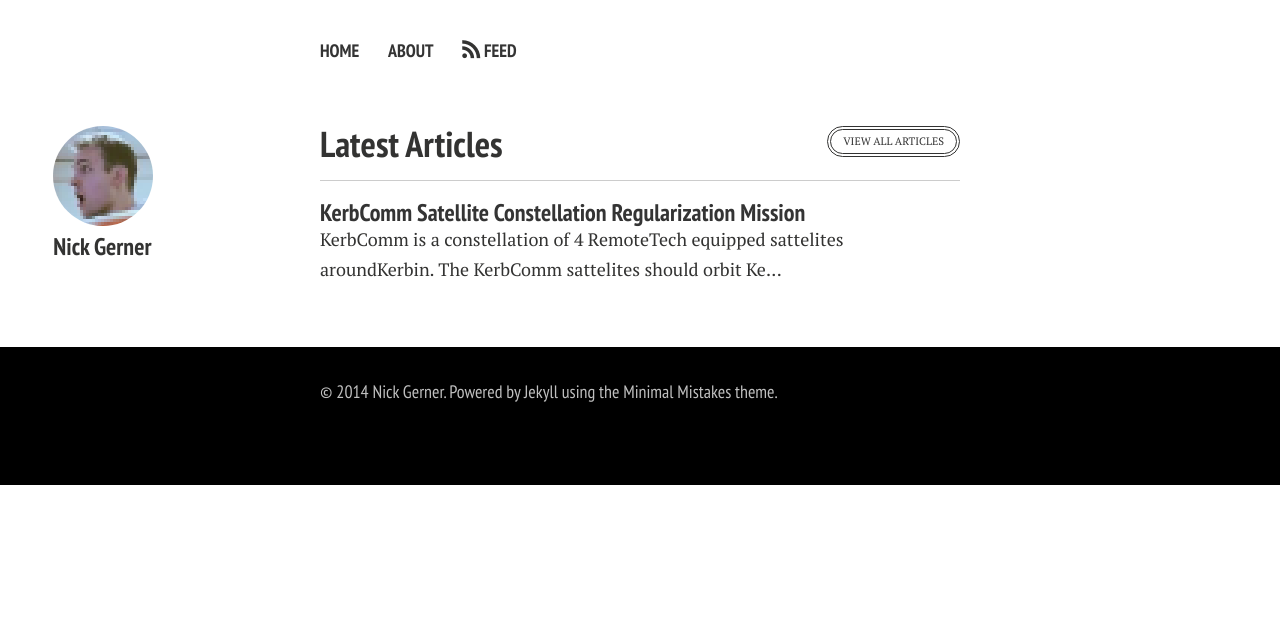
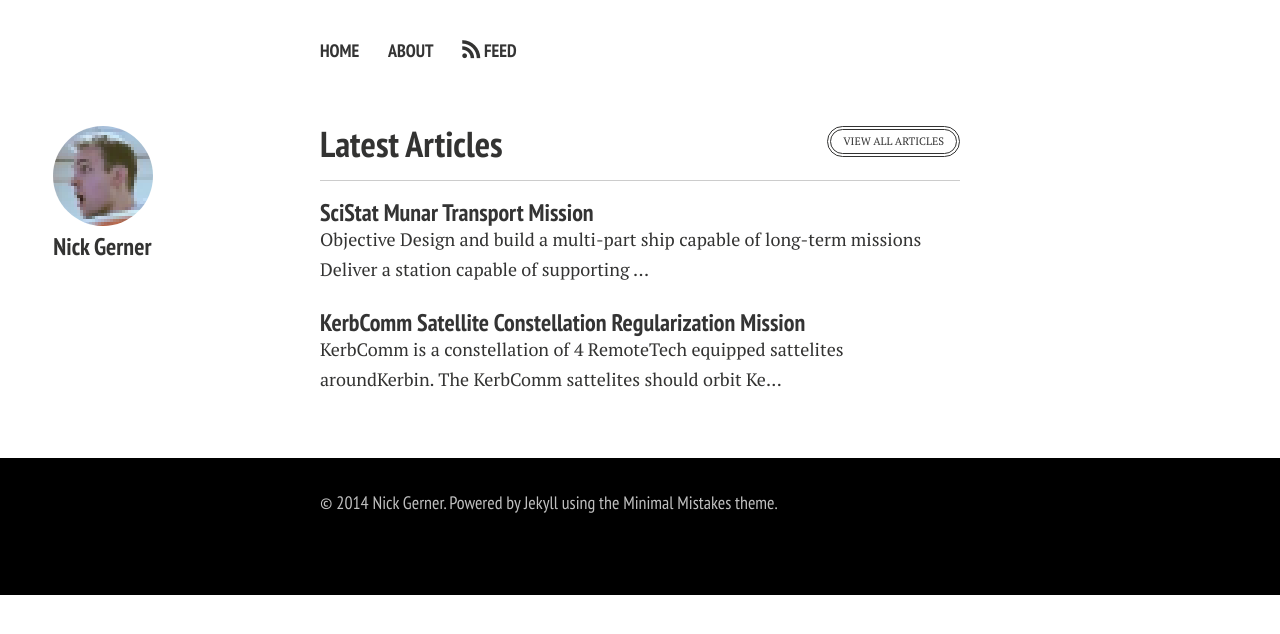
Before and after one commit to gerner/ksp, a Jekyll site: the page built from index.md, in a window 1280 px wide. Shown: the top 634 px of the page. Built offline with Jekyll 4.4.1, drawn with Linux system fonts in a browser that asks for light colours; nearby versions of some CDN libraries; part of the change alters nothing that is shown.

Commit message:
publishing scistat post

```diff
--- a/_config.yml
+++ b/_config.yml
@@ -19,3 +19,7 @@ links:
 
 # http://en.wikipedia.org/wiki/List_of_tz_database_time_zones
 timezone:    America/Los_Angeles
+
+kramdown:
+    auto_ids: true
+    toc_levels: 1..2
--- a/_drafts/sci-stat-mun.md
+++ b/_posts/2014-01-26-sci-stat-mun.md
@@ -1,104 +1,140 @@
 ---
 title: SciStat Munar Transport Mission
 layout: post
-date: 2014-01-18
+date: 2014-01-26 15:43
+
 ---
+
+
 
 Objective
 ---------
 
 1. Design and build a multi-part ship capable of long-term missions
-2. Deliver a station capable of supporting multiple scientific missions to the mun
+2. Deliver a station capable of supporting at least 3 scientific missions to
+   the Munar surface
 3. Establish a baseline process for supporting science missions from orbit
+
+###Contents
+* ToC
+{:toc}
 
 Vessels/Sections
 ----------------
 
-###SciStat Core
+To achieve the mission goals we'll construct a multi-part spacecraft/station
+which will travel to the Mun, including a lander capable of landing, ascent and
+rendezvous. The station will then support three such landing missions.
 
-Mobile Processing Lab, communication facilities, and fuel storage. This section
-provides support for lander science missions. The objective is to support at
-least three to five landings before the return vehicle carries results back to
-Kerbin. Ultimately, this section could support interplanetary missions.
-Establishing how many landings can be supported will be important during this
-mission.
+###SciStat Lab Section
+
+The Lab section includes a mobile processing lab, communication facilities, and
+fuel storage. This section provides the core support for lander science
+missions. The objective is to support at least three to five landings before
+the return vehicle carries results back to Kerbin. Ultimately, this section
+could support interplanetary missions.  Establishing how many landings can be
+supported will be an important measurement during this mission.
 
 ![SciStat Core in the VAB][lab-section-vab]{: .caption}
 
-Full Mass: 11085kg
-Dry Mass: 7085kg
-Fuel Capacity: 360/440
+* Full Mass: 11085kg
+* Dry Mass: 7085kg
+* Fuel Capacity: 360/440
 
 ###SciStat Drive Section
 
-Propulsion for SciStat I
+The drive section provides fuel and propulsion to the Mun. Ultimately it might
+provide propulsion outside the Kerbin sphere of influence. The drive section is
+the most massive section of SciStat I, nearly half of which is fuel. For these
+first missions to the Mun, that fuel will support refuelling the lander. In
+addition to propulsion and fuel, the drive section carries a crew compartment
+for housing crew separately from the lab section.
 
 ![SciStat Drive Section in the VAB, fuel empty][drive]{: .caption}
 
-Full Mass: 15873kg
-Dry Mass: 7873kg
-Fuel Capacity: 720/880
+* Full Mass: 15873kg
+* Dry Mass: 7873kg
+* Fuel Capacity: 720/880
 
 ###SciStat Lander
 
-A landing vehicle to carry out science missions on surface.
+A landing vehicle to carry out science missions on surface. TWR is above 1,
+even on Kerbin.
 
 ![SciStat Lander in the VAB][lander]{: .caption}
 
-Full Mass: 3042kg
-Dry Mass: 1820kg
-Fuel Capacity: 110/134
-Delta-V: 1763m/s
-
+* Full Mass: 3042kg
+* Dry Mass: 1820kg
+* Fuel Capacity: 110/134
+* Delta-V: 1763m/s
 
 ###SciStat Return Vehicle
 
-Needs to return from Mun/Minmus. Manuever node from vehicle in Munar orbit at
-543m/s shows we need ~370m/s to get Pe ~42km from Mun. From Minmus, with
-aerobraking this should be substantially less.
+Primarily, the return vehicle just needs to carry scientific results back to
+Kerbin. A test maneuver node from a vehicle in Munar orbit at 543m/s of
+orbital velocity shows we need ~370m/s to get Pe ~42km from Mun. Since this
+vehicle will ultimately support returns from Minmus and possibly beyond, we'll
+design with more dV than that.
 
 ![SciStat Return Vehicle in the VAB][return-vehicle-vab]{: .caption}
 
-Full Mass: 2063kg
-Dry Mass: 1563kg
-Fuel Capacity: 45/55
-Delta-V: 790m/s
+* Full Mass: 2063kg
+* Dry Mass: 1563kg
+* Fuel Capacity: 45/55
+* Delta-V: 790m/s
 
 ###SciStat Resupply Vehicle
 
-Delivers fuel and a SciStat RV to SciStat. Must be able to get to Mun with full
-supply of fuel as well as the RV.
+The resupply vehicle will deliver fuel and a return vehicle to SciStat. It must
+be able to get to Mun with full supply of fuel as well as the return vehicle. A
+separate launch vehicle will be designed to get the resupply vehicle into orbit
+from the Kerbin surface.
 
 ![SciStat Resupply Vehicle in the VAB][resupply-vab]{: .caption}
 
-Full Mass: 15405kg
-Dry Mass: 11405kg (with a full supply tank)
-Fuel Capacity: 360/440 drive + 720/880 supply tank
-Isp: 390
-Delta-V: 1150m/s (without touching supply tank)
+* Full Mass: 15405kg
+* Dry Mass: 11405kg (with a full supply tank)
+* Fuel Capacity: 360/440 drive + 720/880 supply tank
+* Isp: 390
+* Delta-V: 1150m/s (without touching supply tank)
 
 
-Mission Notes
--------------
+Mission Notes: Launch to LKO
+----------------------------
+
+In this fist section of the mission, we'll simply launch the SciStat components
+into low Kerbin orbit (LKO). This section of the mission will be complete once
+all components are docked and fully prepped for launch to the Mun.
 
 ###SciStat Drive Section Launch
 
-Launch drive section along with the return vehicle. Taking up Jeb, Bill and Bob
-to man SciStat, conduct landing missions and return science back to Kerbin.
+The SciStat lab section went up in an earlier set of mission. So the next
+component to go up is the drive section along with the return vehicle.  Taking
+up Jeb, Bill and Bob to man SciStat, conduct landing missions and return
+science back to Kerbin.
 
-Wait for SciStat to be roughly 20 degrees behind KSP, initiate launch. Once Ap
-is ~72km (matching SciStat), circularize. Then raise Ap to ~133km. This reduces
-the orbital period so SciStat can catch up.
+The initial plan is to wait for SciStat to be roughly 20 degrees behind KSC,
+initiate launch. Once Ap is ~72km (matching SciStat), circularize.
+
+Ultimately, this proves to be too aggressive and the drive section ends up well
+ahead of the lab section. We raise Ap to ~133km, reducing the orbital period so
+the lab section can catch up.
 
 Prior to intercept, we transfer remaining fuel from launch stage into the drive
-section. We'll jettison the remaining launch stage while at Ap. Pointing
-prograde, the sepotrons will fire retrograde, pulling the launch stage Pe below
-the atmosphere. Ultimately the launch stage will burn up in the atmosphere.
+section. We'll jettison the remaining launch stage while at Ap.
 
-At closest approach, match velocity with SciStat and begin initial approach
+![Transferring the remaining launch fuel into the drive section][lifter-transfer-remaining-fuel]{: .caption}
+
+Pointing prograde, the sepotrons will fire retrograde, pulling the launch stage
+Pe below the atmosphere. Ultimately the launch stage will burn up in the
+atmosphere.
+
+![The remaining launch stage on a suborbital trajectory][lifter-deorbit]{: .caption}
+
+At closest approach, we match velocity with SciStat and begin initial approach
 maneuvers. We'll need to reconfigure the return vehicle to dock at the rear of
 the drive section prior to final docking maneuvers. RCS fuel should be
-suffcient, but is fairly low. So we'll need to stay efficient. This is all the
+sufficient, but is fairly low. So we'll need to stay efficient. This is all the
 RCS fuel we'll have until a resupply run at the earliest.
 
 Once the drive section is mated, Jeb, Bob, and Bill will hold in orbit until
@@ -107,8 +143,8 @@ Bill head into the lab section to prep for science operations.
 
 ![Lab section operational][lab-operational]{: .caption}
 
-In the end, we end up with about 255 of 260 units of monoprop, a job well done
-on docking. However, we've only got 190/232 units of 1125/1375 liquid
+In the end, we end up with about 255 of 260 units of mono propellent, a job
+well done on docking. However, we've only got 190/232 units of 1125/1375 liquid
 fuel/oxidizer. Kerbal Engineer says we've got 402m/s dV, which is not enough to
 get to Mun, let alone conduct and supply ongoing Munar landings, the stated
 goal of the mission. We'll need to resupply prior to launching to Mun.
@@ -117,24 +153,24 @@ goal of the mission. We'll need to resupply prior to launching to Mun.
 
 Before launching the lander into orbit, I thought a test flight would make
 sense to test out the landing struts and clearance for the engine. The Rocomax
-48-7S is surprisingly powerful and gives the lander a TWR > 1 on kerbin. This
+48-7S is surprisingly powerful and gives the lander a TWR > 1 on Kerbin. This
 allows for a fun little flight to the top of the VAB:
 
 ![Coming in for a test landing on the VAB][lander-on-VAB]{: .caption}
 
-The inital plan was to launch the lander along with a substantial fuel resupply
+The initial plan was to launch the lander along with a substantial fuel resupply
 for the Munar intercept. However, this proved to be too much mass for a single
 launch. Instead we'll break this into two separate launches.
 
 Lander launch went according to (updated, two part) plan. I was able to
-resupply about 300/320 units of fuel to the now complete SciStat vechicle. This
+resupply about 300/320 units of fuel to the now complete SciStat vehicle. This
 completely fills the SciStat Core and lander fuel tanks, but with just 9/11 of
 720/880 fuel units in the drive section. The resupply launch will have to bring
 almost an entirely full, 9 ton Rocomax X200-16 fuel tank.
 
 With these new requirements, I designed and launched the SciStat Resupply
 vehicle. Launch, rendezvous, and resupply went just fine. However, the
-placement of the deorbiting rockets (similar to those used to deorbit the final
+placement of the deorbit rockets (similar to those used to deorbit the final
 drive section launch stage) ended up causing significant damage to the resupply
 vehicle.
 
@@ -150,29 +186,43 @@ I estimate I'll need about 45 to 55 m/s of dV to deorbit. With 64 units of
 monoprop, I estimate I have about 90 m/s of dV which should be plenty to
 deorbit what's left of the resupply vehicle.
 
-![Resupply vehicle on rentry after RCS deorbit burn][resupply-deorbit]{: .caption}
+![Resupply vehicle on reentry after RCS deorbit burn][resupply-deorbit]{: .caption}
 
 Indeed, the deorbit maneuver went just fine. Not that it matters (the resupply
 vehicle crashed violently into Kerbin), but I had 46 units of monoprop left
 after the deorbit RCS burn.
 
-###SciStat Munar Intercept and Capture
+With the initial launch into LKO, final construction of SciStat complete, and
+remaining debris deorbited, we are ready to send SciStat to the Mun.
 
-* 8 Rockomax 24-77 engines, implies 160 kN of thrust
+Mission Notes: Munar Intercept and Capture
+------------------------------------------
+
+In this segment of the mission we need to send SciStat into Munar orbit. The
+primary goal is simple to achieve Munar orbit, but an important secondary goals
+include achieving an inclined orbit, making landings at many latitudes less
+expensive and retaining enough fuel to supply several Munar landings.
+
+###Munar Intercept
+
+The initial intercept plan is as follows:
+
+* 8 Rocomax 24-77 engines, implies 160 kN of thrust
 * ~30 tons implies 5.3 m/s^2 of acceleration
 * 860m/s dV for a Munar intercept,~160 second burn
 
 ![Planned Munar intercept][planned-munar-intercept]{: .caption}
 
 The actual burn left 390/477 units of fuel out of 1080/1320 capacity in drive
-and lab  sections, with lander and return vehicle fully fueled.
+and lab  sections, with lander and return vehicle fully fueled. So far we're on
+a reasonable course to hit our goals.
 
-![actual-munar-intercept][actual-munar-intercept]{: .caption}
+![Actual Munar intercept][actual-munar-intercept]{: .caption}
 
 * ~22 tons implies ~7.3m/s of thrust
 * 270 m/s dV for capture, ~36 second burn to Pe 50km
 * 25 m/s dV for Ap 50km, ~3 second burn
-* Target inclined orbit ~30 degrees for low-cost landings to many lattitudes
+* Target inclined orbit ~30 degrees for low-cost landings to many latitudes
 
 ![SciStat in Munar orbit][in-munar-orbit]{: .caption}
 
@@ -180,21 +230,24 @@ and lab  sections, with lander and return vehicle fully fueled.
 * Lander and return vehicle full fueled
 * Lab and drive sections hold 197/241 units of fuel
 
-Remaining fuel should be enough to re-fuel the lander nearly twice. With the
-initial fuel in the lander, this should supply at least two and possibly three
-Munar landings.
+Final orbit looks good. The remaining fuel should be enough to re-fuel the
+lander nearly twice. With the initial fuel in the lander, this should supply at
+least two and possibly three Munar landings. This is well within our original
+goals.
 
 With the completion of Munar capture, we've achieved our first two mission
-goals: We have a functioning space station in orbit around a non-kerbin body
+goals: We have a functioning space station in orbit around a non-Kerbin body
 capable of launching and supporting multiple missions to the surface.
 
 The remaining questions are:
+
 * Can our lander successfully conduct multiple scientifically significant
   missions?
 * Can our return vehicle carry the results of those multiple missions back to
   Kerbin?
 
 In particular I'm concerned about:
+
 * Does the lander have enough fuel to land, relaunch and rendezvous with
   SciStat?
 * Is the scientific carrying capacity of the return vehicle enough to carry
@@ -204,28 +257,30 @@ I suspect we'll need to transmit back crew and EVA reports since each capsule
 can carry only one of each. Fortunately, these seem to transmit at 100%
 efficiency.
 
-###SciStat First Landing
+Mission Notes: SciStat First Landing
+------------------------------------
 
 The SciStat Lander has 1763m/s of dV which should be plenty to land, relaunch
 and rendezvous with SciStat. The first landing will be at a virgin landing
 site. I hope to collect in the neighborhood of 200 units of science. In all,
-prior to the first kerbin return, I hope to collect between 600 and 1000 units
+prior to the first Kerbin return, I hope to collect between 600 and 1000 units
 of science.
 
 * Total landing should burn roughly 640m/s dV
 * leaving ~1128m/s dV for ascent
 * Rocomax 48-7S engine produces 30kN thrust
 * ~3tons full mass implies 10m/s acceleration at full mass
-* ~1.8ton dry mass implies 16m/s accelaration at dry mass
+* ~1.8ton dry mass implies 16m/s acceleration at dry mass
 * goal is 480m/s dV after ascent and rendezvous with SciStat
 
 Initial descent burn:
+
 * 120m/s initial landing burn, ~12sec burn
 * leave at least 102/124 units of fuel and 1648m/s dV
 
 ![Lander initial descent to Mun][initial-descent]{: .caption}
 
-Intitial burn executed according to plan.
+Initial burn executed according to plan.
 
 ###Descent
 
@@ -237,7 +292,7 @@ Intitial burn executed according to plan.
 * begin slow descent burn at roughly 25km above terrain
 * contain vertical velocity to 140m/s
 * at 10km above terrain, target 100m/s vertical velocity
-* target 10m/s per km of terrain alititude, til 10m/s
+* target 10m/s per km of terrain altitude, until 10m/s
 * kill horizontal velocity by 1km
 * target 5m/s prior to landing
 
@@ -257,7 +312,7 @@ horizontal velocity.
 * 418m/s orbital velocity
 * 140m/s vertical velocity
 * 270m/s horizontal velocity
-* 1561m/s dV left (77m/s spent for 37m/s change in orbital velcity, 50% efficiency)
+* 1561m/s dV left (77m/s spent for 37m/s change in orbital velocity, 50% efficiency)
 * increase throttle to match plan
 
 ####5.4km above Munar surface
@@ -299,7 +354,7 @@ descent until landing
 
 ###Ascent:
 
-* at least 500m/s dV to 50x50km orbit
+* at least 500m/s dV to 50 by 50km orbit
 * at least 50 seconds to achieve 500m/s
 * extra for rendezvous
 * target launch when SciStat is roughly 70km away
@@ -313,7 +368,7 @@ descent until landing
 
 ####Stabilize Orbit Burn:
 
-* 50x24km orbit
+* 50 by 24km orbit
 * 2.8km from SciStat
 * 98m/s dV left
 * 13.7m/s relative velocity
@@ -327,7 +382,7 @@ descent until landing
 
 ![SciStat Closest Approach][lander-closest-approach]{: .caption}
 
-Plenty of d/V left for rendezvous and docking. Plus nearly all monopropellent
+Plenty of dV left for rendezvous and docking. Plus nearly all mono propellent
 remains for final docking maneuvers.
 
 Initial burn was much more expensive than expected. New estimate for remaining
@@ -350,7 +405,7 @@ Take Aways
 
 * A 15 degree lead, even for a heavy vehicle, is too much for an intercept.
   **10 degree lead for intercept**
-* Drive section has more than enough thurst to circularize, could have
+* Drive section has more than enough thrust to circularize, could have
   transfered fuel and jettisoned launch stage prior to circularization burn.
 * TWR must be above 1 for all stages prior to orbit circularization, there's no
   skimping until stable orbit is achieved. A rule of thumb is that you should
@@ -367,20 +422,22 @@ Take Aways
 * Between RemoteTech dishes and the science lab operations, I'm using a lot of
   power. Even with 1110 units of ElectricCharge storage, I still run out while
   the Mun eclipses Kerbol. **Include at least 1500 EC**
-* Location of the solar panels on the lander means we only generate energey
+* Location of the solar panels on the lander means we only generate energy
   while pointing towards the sun. **At least 150 EC for landers or solar panels
   generate at most headings**
 * I could optimize the efficiency of the descent given known acceleration.
   **start final descent burn much later, perhaps no burn until 10km.** This
   requires more investigation
 * The [cheat sheet][cheat-sheet] dV numbers to orbit from mun are for orbit much
-  closer than 50x50km. **Reposition SciStat at lower orbit**
+  closer than 50 by 50km. **Reposition SciStat at lower orbit**
 
 [lab-section-vab]: {{site.baseurl}}/images/sci-stat/lab-section-vab.png
 [return-vehicle-vab]: {{site.baseurl}}/images/sci-stat/return-vehicle-vab.png
 [resupply-vab]: {{site.baseurl}}/images/sci-stat/resupply-vab.png
 [drive]: {{site.baseurl}}/images/sci-stat/sci-stat-drive-empty-at-launch.png
 [lander]: {{site.baseurl}}/images/sci-stat/lander.png
+[lifter-transfer-remaining-fuel]: {{site.baseurl}}/images/sci-stat/lifter-transfer-remaining-fuel.png
+[lifter-deorbit]: {{site.baseurl}}/images/sci-stat/lifter-deorbit.png
 [lab-operational]: {{site.baseurl}}/images/sci-stat/lab-operational.png
 [deorbit-rocket-direction-fail]: {{site.baseurl}}/images/sci-stat/deorbit-rocket-direction-fail.png
 [deorbit-rocket-damage]: {{site.baseurl}}/images/sci-stat/deorbit-rocket-damage.png
```
Also changed, not shown: images/sci-stat/lifter-deorbit.png (renamed from images/sci-stat/liter-deorbit.png).
